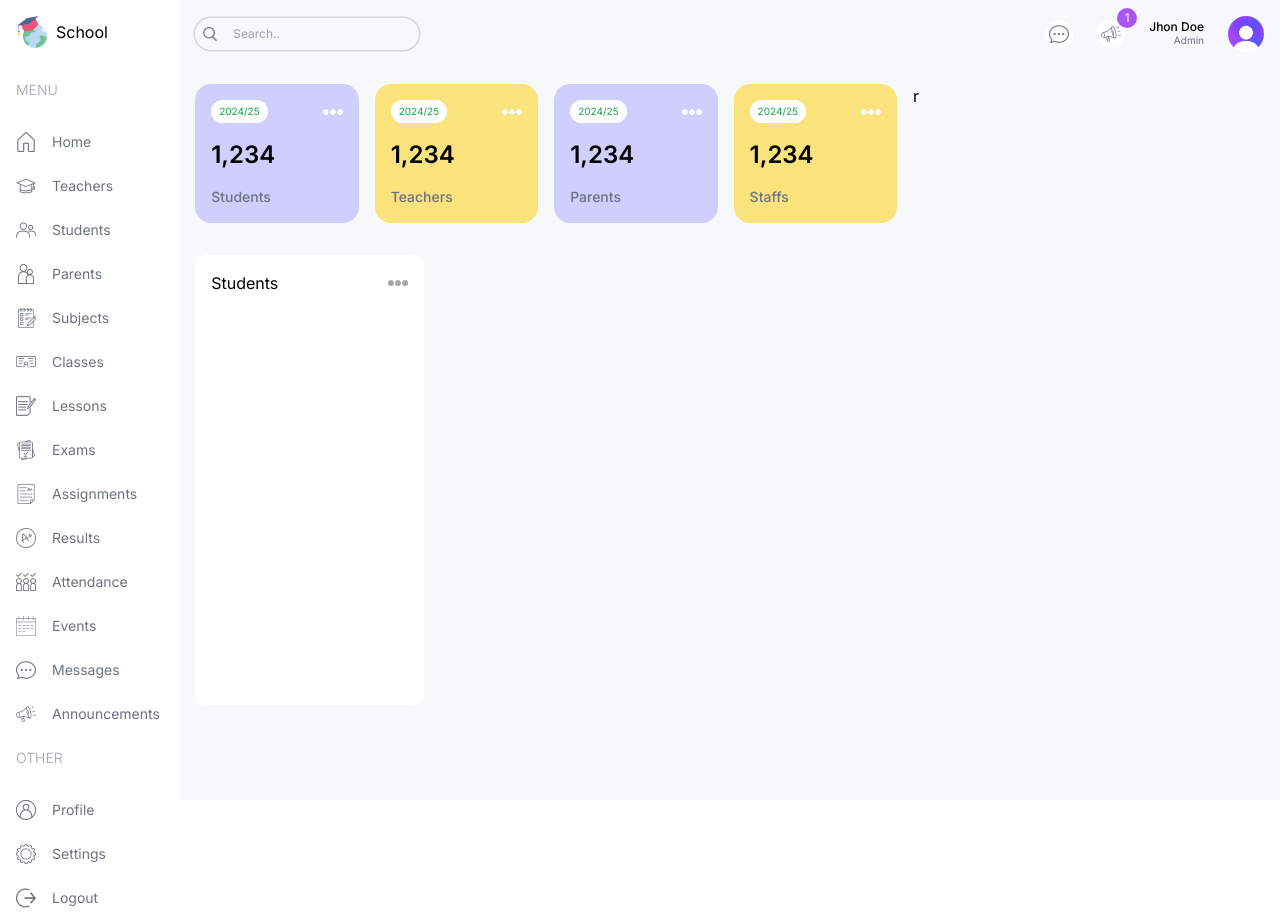
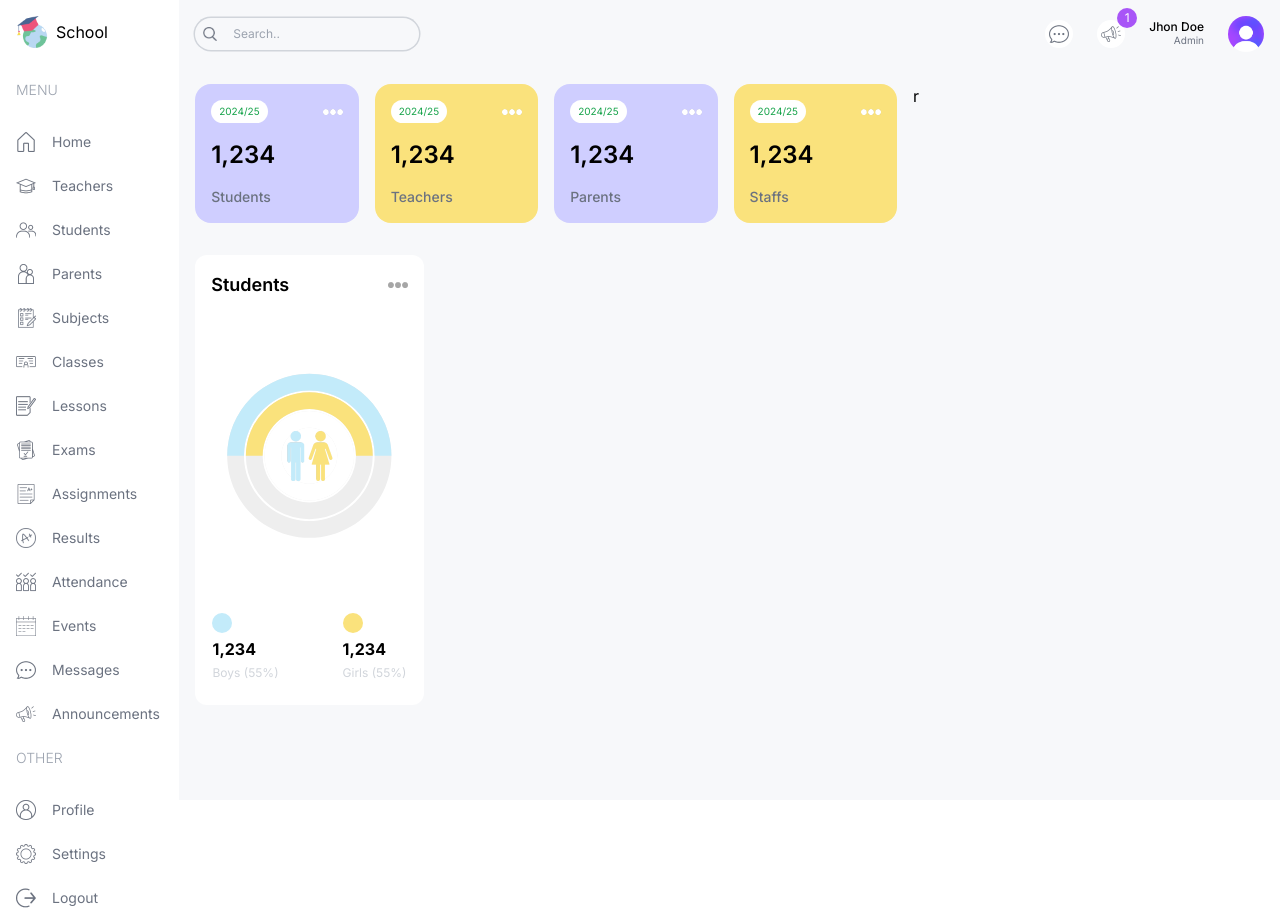
Before and after one commit to sergey87chuvasov/School-Management-Dashboard, a Next.js app: page /admin in a window 1280 px wide. Built offline with nearby package versions, Linux system fonts and the light colour scheme.

Commit message:
work with charts - part 2

```diff
--- a/src/components/CountChart.tsx
+++ b/src/components/CountChart.tsx
@@ -2,58 +2,27 @@
 
 import Image from 'next/image';
 import {
-  LineChart,
-  Line,
-  XAxis,
-  YAxis,
-  CartesianGrid,
-  Tooltip,
+  RadialBarChart,
+  RadialBar,
   Legend,
   ResponsiveContainer,
 } from 'recharts';
 
 const data = [
   {
-    name: 'Page A',
-    uv: 4000,
-    pv: 2400,
-    amt: 2400,
+    name: 'Total',
+    count: 106,
+    fill: 'white',
   },
   {
-    name: 'Page B',
-    uv: 3000,
-    pv: 1398,
-    amt: 2210,
+    name: 'Girls',
+    count: 53,
+    fill: '#fae27c',
   },
   {
-    name: 'Page C',
-    uv: 2000,
-    pv: 9800,
-    amt: 2290,
-  },
-  {
-    name: 'Page D',
-    uv: 2780,
-    pv: 3908,
-    amt: 2000,
-  },
-  {
-    name: 'Page E',
-    uv: 1890,
-    pv: 4800,
-    amt: 2181,
-  },
-  {
-    name: 'Page F',
-    uv: 2390,
-    pv: 3800,
-    amt: 2500,
-  },
-  {
-    name: 'Page G',
-    uv: 3490,
-    pv: 4300,
-    amt: 2100,
+    name: 'Boys',
+    count: 53,
+    fill: '#c3ebfa',
   },
 ];
 
@@ -61,38 +30,42 @@ const CountChart = () => {
   return (
     <div className='bg-white rounded-xl w-full h-full p-4'>
       <div className='flex justify-between items-center'>
-        <h1>Students</h1>
+        <h1 className='text-lg font-semibold'>Students</h1>
         <Image src='/moreDark.png' alt='icon pic' width={20} height={20} />
       </div>
-      <div>
-        {/* <ResponsiveContainer width='100%' height='100%'>
-          <LineChart
-            width={500}
-            height={300}
+      <div className='relative w-full h-[75%]'>
+        <ResponsiveContainer>
+          <RadialBarChart
+            cx='50%'
+            cy='50%'
+            innerRadius='40%'
+            outerRadius='100%'
+            barSize={32}
             data={data}
-            margin={{
-              top: 5,
-              right: 30,
-              left: 20,
-              bottom: 5,
-            }}
           >
-            <CartesianGrid strokeDasharray='3 3' />
-            <XAxis dataKey='name' />
-            <YAxis />
-            <Tooltip />
-            <Legend />
-            <Line
-              type='monotone'
-              dataKey='pv'
-              stroke='#8884d8'
-              activeDot={{ r: 8 }}
-            />
-            <Line type='monotone' dataKey='uv' stroke='#82ca9d' />
-          </LineChart>
-        </ResponsiveContainer> */}
+            <RadialBar background dataKey='count' />
+          </RadialBarChart>
+        </ResponsiveContainer>
+        <Image
+          src='/maleFemale.png'
+          alt='icon pic'
+          width={50}
+          height={50}
+          className='absolute top-1/2 left-1/2 -translate-x-1/2 -translate-y-1/2'
+        />
       </div>
-      <div></div>
+      <div className='flex justify-center gap-16'>
+        <div className='flex flex-col gap-1'>
+          <div className='w-5 h-5 bg-lamaSky rounded-full' />
+          <h1 className='font-bold'>1,234</h1>
+          <h2 className='text-xs text-gray-300'>Boys (55%)</h2>
+        </div>
+        <div className='flex flex-col gap-1'>
+          <div className='w-5 h-5 bg-lamaYellow rounded-full' />
+          <h1 className='font-bold'>1,234</h1>
+          <h2 className='text-xs text-gray-300'>Girls (55%)</h2>
+        </div>
+      </div>
     </div>
   );
 };
```
